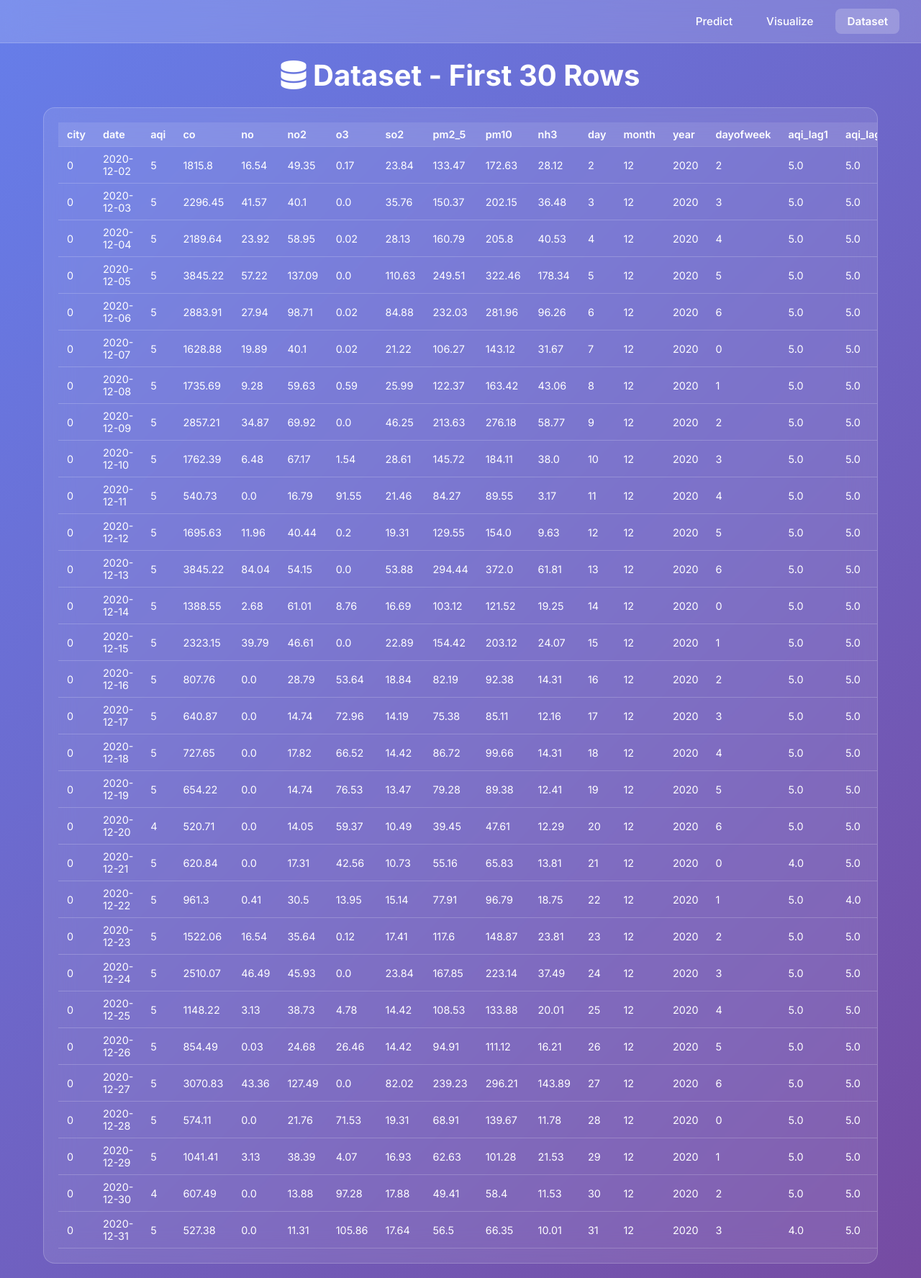
After one commit to alexbenedictselva/AQI-prediction, a Flask app: page /dataset in a window 1280 px wide. The commit adds this page. Shown: the whole page at 72% size. Run offline with Flask 3, Linux system fonts and the light colour scheme; parts of the project's set-up code (start-up, migrations or seed data) failed here and were passed over.

Commit message:
added visualization and the database into the website

```diff
--- a/app.py
+++ b/app.py
@@ -1,4 +1,11 @@
 from flask import Flask, render_template, request
+import pandas as pd
+import matplotlib
+matplotlib.use('Agg')  # Use non-interactive backend
+import matplotlib.pyplot as plt
+import seaborn as sns
+import base64
+import io
 import numpy as np
 import pandas as pd
 import joblib
@@ -77,6 +84,84 @@ def home():
     return render_template("index.html", prediction=None)
 
 
+@app.route("/dataset")
+def dataset():
+    try:
+        df = pd.read_csv('data/features.csv')
+        data_rows = df.head(30).to_dict('records')
+        columns = df.columns.tolist()
+        return render_template("dataset.html", data_rows=data_rows, columns=columns)
+    except Exception as e:
+        return render_template("dataset.html", error=str(e))
+
+
+@app.route("/visualize")
+def visualize():
+    import pandas as pd
+    import matplotlib.pyplot as plt
+    import seaborn as sns
+    import base64
+    import io
+
+    # Load data
+    df = pd.read_csv('data/cleaned.csv')
+
+    # Create plots
+    plots = {}
+
+    # AQI Distribution
+    plt.figure(figsize=(8, 5))
+    sns.histplot(df['aqi'], bins=30, kde=True, color='skyblue')
+    plt.title('AQI Distribution', fontsize=16, color='white')
+    plt.xlabel('AQI', color='white')
+    plt.ylabel('Frequency', color='white')
+    plt.xticks(color='white')
+    plt.yticks(color='white')
+    plt.gca().set_facecolor('none')
+    plt.gcf().patch.set_alpha(0)
+
+    img = io.BytesIO()
+    plt.savefig(img, format='png', transparent=True, bbox_inches='tight')
+    img.seek(0)
+    plots['aqi_dist'] = base64.b64encode(img.getvalue()).decode()
+    plt.close()
+
+    # Correlation Heatmap
+    numeric_df = df.select_dtypes(include=['float64', 'int64'])
+    plt.figure(figsize=(10, 6))
+    sns.heatmap(numeric_df.corr(), annot=True, cmap='coolwarm', center=0)
+    plt.title('Correlation Heatmap', fontsize=16, color='white')
+    plt.xticks(color='white')
+    plt.yticks(color='white')
+    plt.gca().set_facecolor('none')
+    plt.gcf().patch.set_alpha(0)
+
+    img = io.BytesIO()
+    plt.savefig(img, format='png', transparent=True, bbox_inches='tight')
+    img.seek(0)
+    plots['correlation'] = base64.b64encode(img.getvalue()).decode()
+    plt.close()
+
+    # City-wise AQI Distribution
+    plt.figure(figsize=(12, 6))
+    sns.boxplot(data=df, x='city', y='aqi', palette='viridis')
+    plt.title('AQI Distribution by City', fontsize=16, color='white')
+    plt.xlabel('City', color='white')
+    plt.ylabel('AQI', color='white')
+    plt.xticks(rotation=45, color='white')
+    plt.yticks(color='white')
+    plt.gca().set_facecolor('none')
+    plt.gcf().patch.set_alpha(0)
+
+    img = io.BytesIO()
+    plt.savefig(img, format='png', transparent=True, bbox_inches='tight')
+    img.seek(0)
+    plots['city_aqi'] = base64.b64encode(img.getvalue()).decode()
+    plt.close()
+
+    return render_template("visualize.html", plots=plots)
+
+
 @app.route("/predict", methods=["POST"])
 def predict():
     try:
--- /dev/null
+++ b/templates/dataset.html
@@ -0,0 +1,154 @@
+<!DOCTYPE html>
+<html lang="en">
+<head>
+    <meta charset="UTF-8">
+    <meta name="viewport" content="width=device-width, initial-scale=1.0">
+    <title>Dataset - AQI Intelligence</title>
+    <link href="https://fonts.googleapis.com/css2?family=Inter:wght@300;400;500;600;700&display=swap" rel="stylesheet">
+    <link href="https://cdnjs.cloudflare.com/ajax/libs/font-awesome/6.0.0/css/all.min.css" rel="stylesheet">
+    <style>
+        * { margin: 0; padding: 0; box-sizing: border-box; }
+
+        body {
+            font-family: 'Inter', sans-serif;
+            background: linear-gradient(135deg, #667eea 0%, #764ba2 100%);
+            min-height: 100vh;
+            margin: 0;
+            padding: 0;
+            position: relative;
+            overflow-x: hidden;
+        }
+
+        .navbar {
+            position: fixed;
+            top: 0;
+            left: 0;
+            right: 0;
+            background: rgba(255,255,255,0.15);
+            backdrop-filter: blur(20px);
+            border-bottom: 1px solid rgba(255,255,255,0.2);
+            padding: 15px 30px;
+            z-index: 1000;
+            display: flex;
+            justify-content: flex-end;
+            height: 60px;
+            align-items: center;
+        }
+
+        .navbar a {
+            color: white;
+            text-decoration: none;
+            font-weight: 500;
+            font-size: 0.95rem;
+            padding: 8px 16px;
+            margin-left: 15px;
+            border-radius: 8px;
+            transition: all 0.3s ease;
+        }
+
+        .navbar a:hover {
+            background: rgba(255,255,255,0.1);
+            transform: translateY(-2px);
+        }
+
+        .navbar a.active {
+            background: rgba(255,255,255,0.2);
+            font-weight: 600;
+        }
+
+        .container {
+            padding: 80px 20px 20px;
+            color: white;
+            max-width: 1200px;
+            margin: 0 auto;
+        }
+
+        .container h1 {
+            font-size: 2.5rem;
+            margin-bottom: 20px;
+            text-align: center;
+        }
+
+        .table-container {
+            background: rgba(255,255,255,0.1);
+            backdrop-filter: blur(20px);
+            border-radius: 16px;
+            border: 1px solid rgba(255,255,255,0.2);
+            padding: 20px;
+            overflow-x: auto;
+        }
+
+        table {
+            width: 100%;
+            border-collapse: collapse;
+            color: white;
+        }
+
+        th, td {
+            padding: 8px 12px;
+            text-align: left;
+            border-bottom: 1px solid rgba(255,255,255,0.2);
+            font-size: 0.9rem;
+        }
+
+        th {
+            background: rgba(255,255,255,0.1);
+            font-weight: 600;
+            position: sticky;
+            top: 0;
+        }
+
+        tr:hover {
+            background: rgba(255,255,255,0.05);
+        }
+
+        .error {
+            text-align: center;
+            color: #ff6b6b;
+            font-size: 1.2rem;
+        }
+    </style>
+</head>
+<body>
+    <nav class="navbar">
+        <a href="/">Predict</a>
+        <a href="/visualize">Visualize</a>
+        <a href="/dataset" class="active">Dataset</a>
+    </nav>
+
+    <div class="container">
+        <h1><i class="fas fa-database"></i> Dataset - First 30 Rows</h1>
+
+        {% if error %}
+            <div class="error">
+                <p>Error loading dataset: {{ error }}</p>
+            </div>
+        {% elif data_rows %}
+            <div class="table-container">
+                <table>
+                    <thead>
+                        <tr>
+                            {% for column in columns %}
+                                <th>{{ column }}</th>
+                            {% endfor %}
+                        </tr>
+                    </thead>
+                    <tbody>
+                        {% for row in data_rows %}
+                            <tr>
+                                {% for column in columns %}
+                                    <td>{{ row[column] }}</td>
+                                {% endfor %}
+                            </tr>
+                        {% endfor %}
+                    </tbody>
+                </table>
+            </div>
+        {% else %}
+            <div class="error">
+                <p>No data available</p>
+            </div>
+        {% endif %}
+    </div>
+</body>
+</html>
```
Also changed, not shown: templates/index.html (+43 -1 lines), templates/visualize.html (added, +273 -0 lines), 1 other file.
